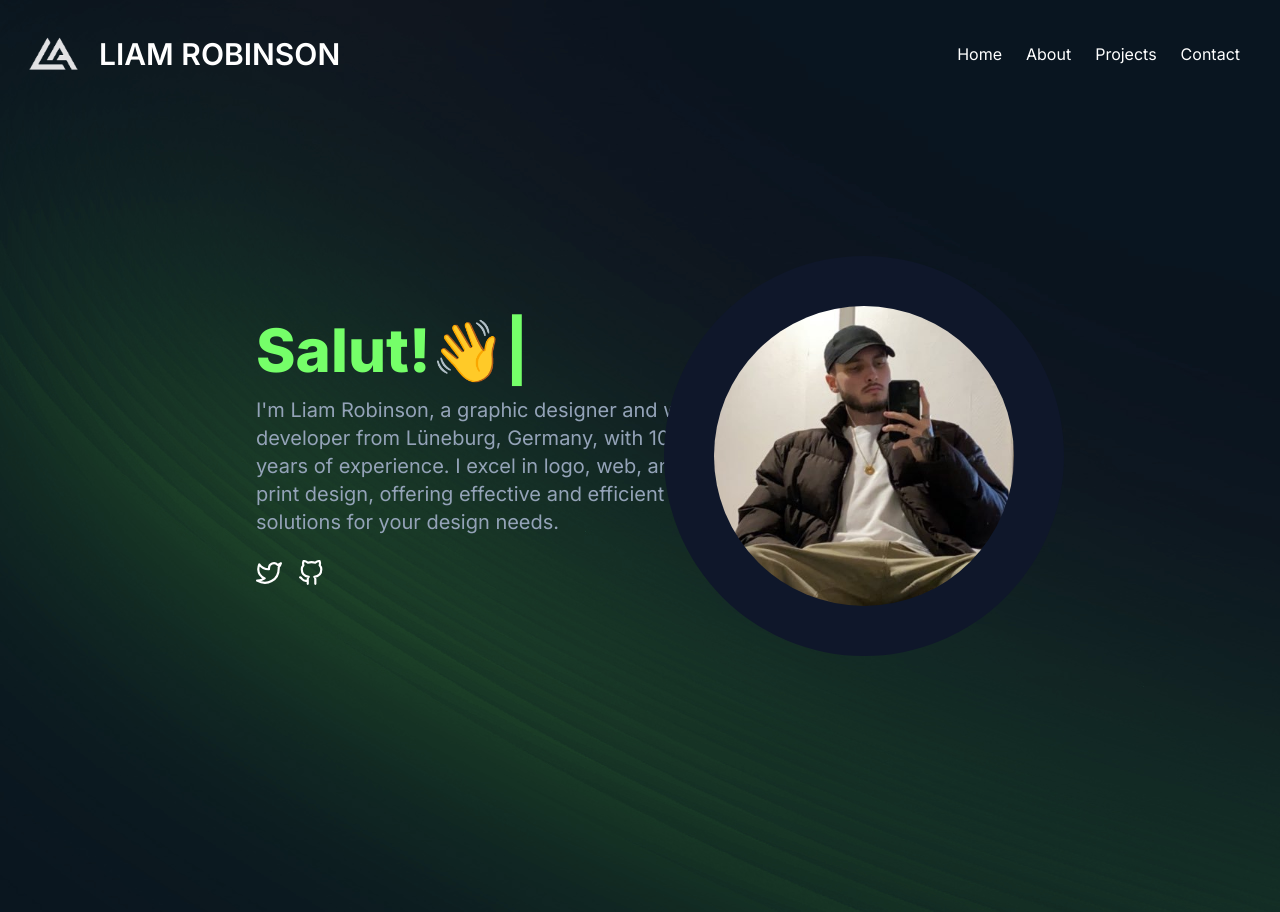
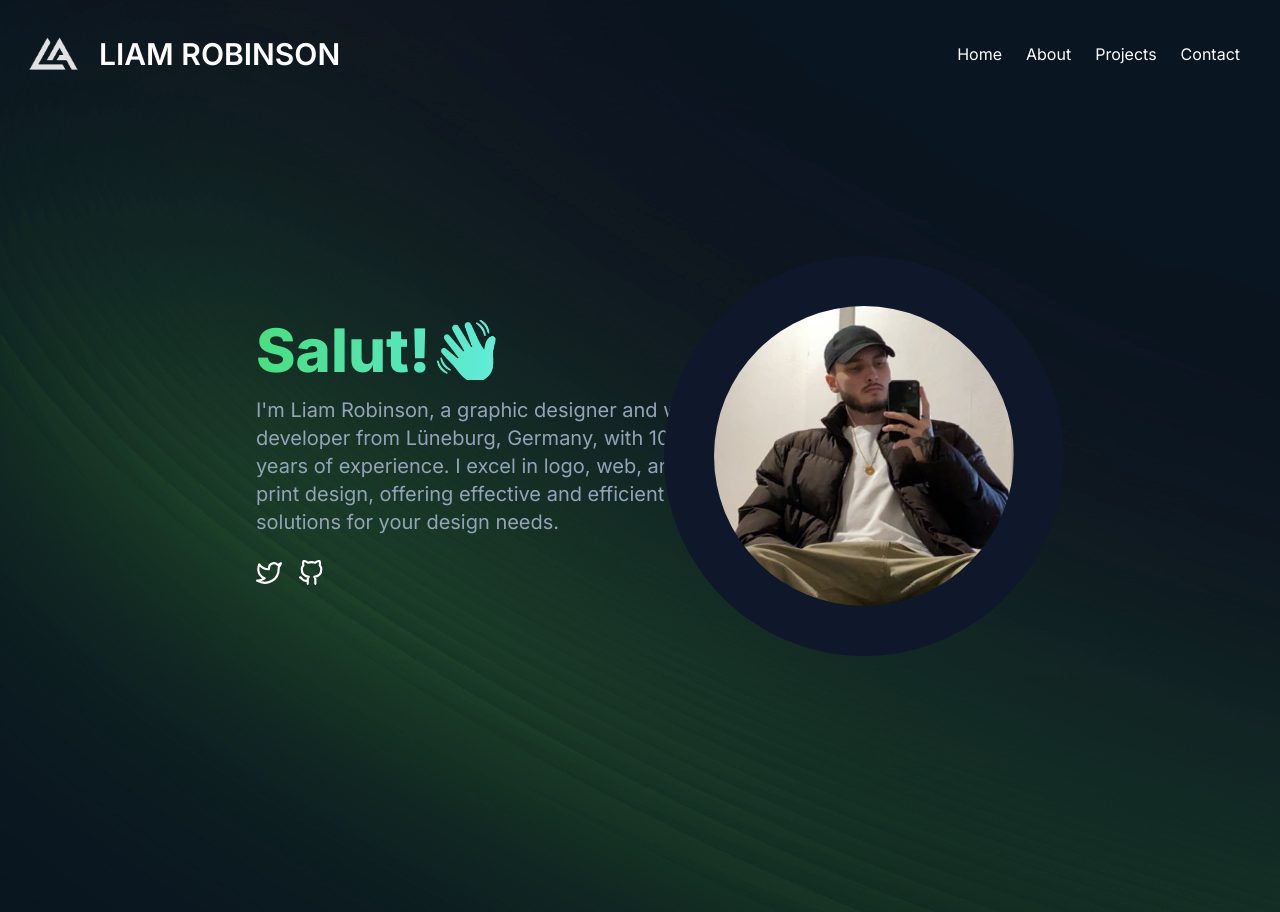
Before and after one commit to MnkyArts/portfolio-website, a Next.js app: page / in a window 1280 px wide. Built offline with nearby package versions, Linux system fonts and the light colour scheme.

Commit message:
updated title

```diff
--- a/src/app/components/Hero.jsx
+++ b/src/app/components/Hero.jsx
@@ -8,7 +8,7 @@
     <section>
       <div className="grid grid-cols-1 lg:grid-cols-12">
         <div className="col-span-7 place-self-center">
-          <h1 className="text-[#75ff69] mb-4 text-4xl lg:text-6xl font-extrabold">
+          <h1 className="bg-gradient-to-r from-green-400 via-teal-300 to-blue-400 to-white mb-4 text-4xl lg:text-6xl font-extrabold bg-clip-text text-transparent">
             <TypeAnimation
               sequence={[
                 "Hey there!👋",
```
